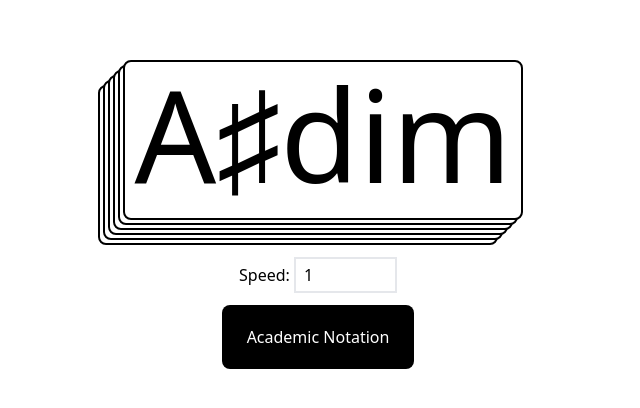
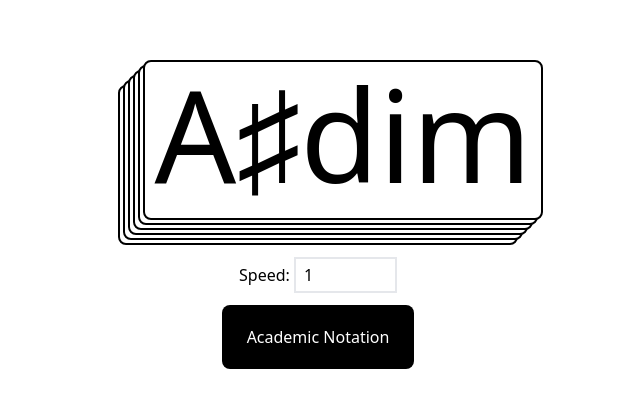
Before and after one commit to windbelike/Chord, a Next.js app: page / in a window 1280 px wide. Shown: the part 178-586 px from the top of the page, without its empty margins (322-962 px from the left). Built offline with nearby package versions, Linux system fonts and the light colour scheme.

Commit message:
adapting

```diff
--- a/src/app/page.js
+++ b/src/app/page.js
@@ -46,7 +46,7 @@ export default function Home () {
     <div className='' >
       {/* todo adapting to mobile device */}
       <div className='h-screen w-screen overflow-hidden flex flex-col justify-center items-center'>
-        <div className='flex relative w-[400px] h-[170px] -translate-x-5'>
+        <div className='flex relative w-[400px] h-[170px] max-sm:scale-75'>
           {
             chordQueue.map((chordWithState, index) => {
               const translateStr = chordWithState.showen ? '200px -200px' : '0px 0px'
```
